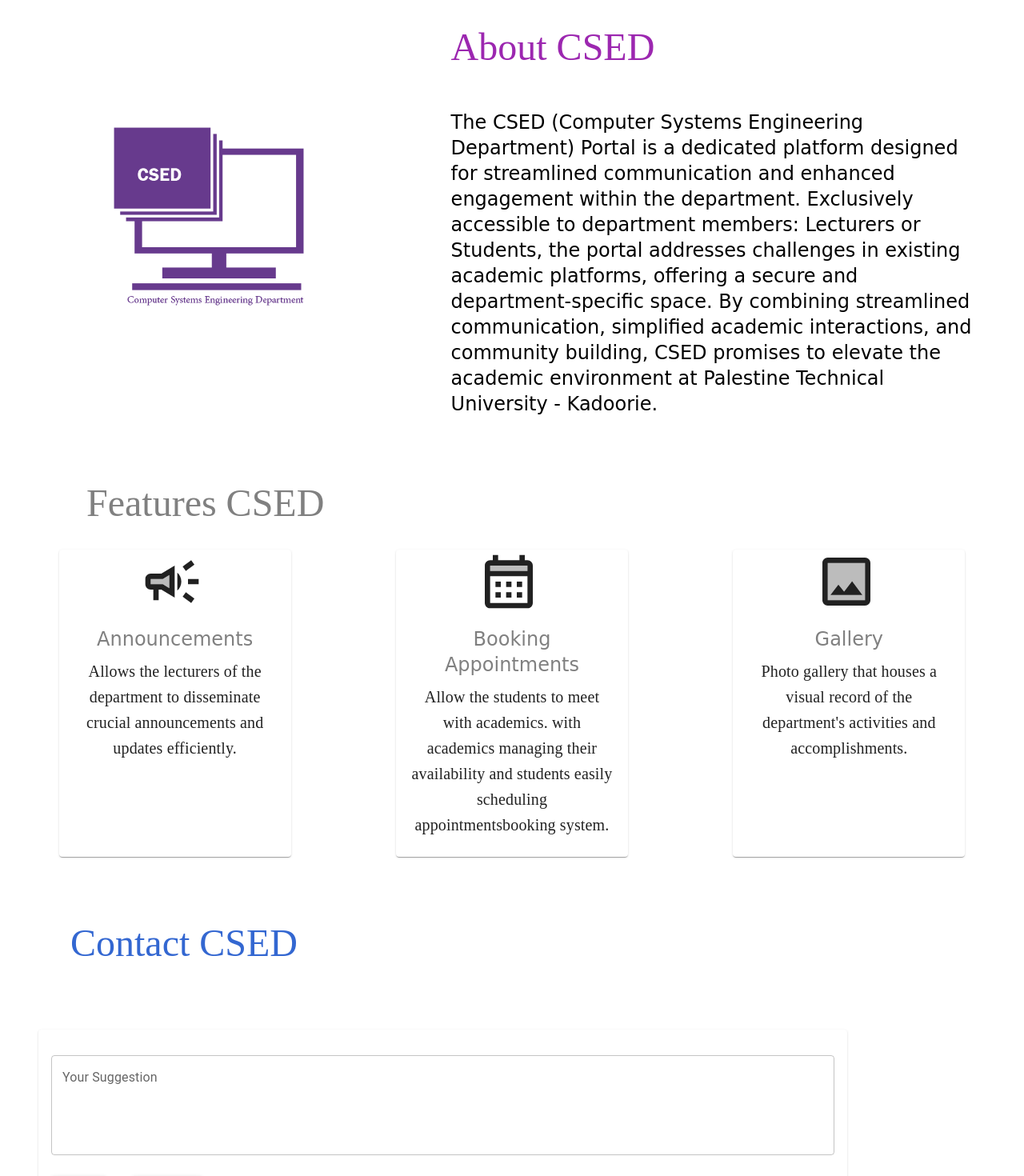
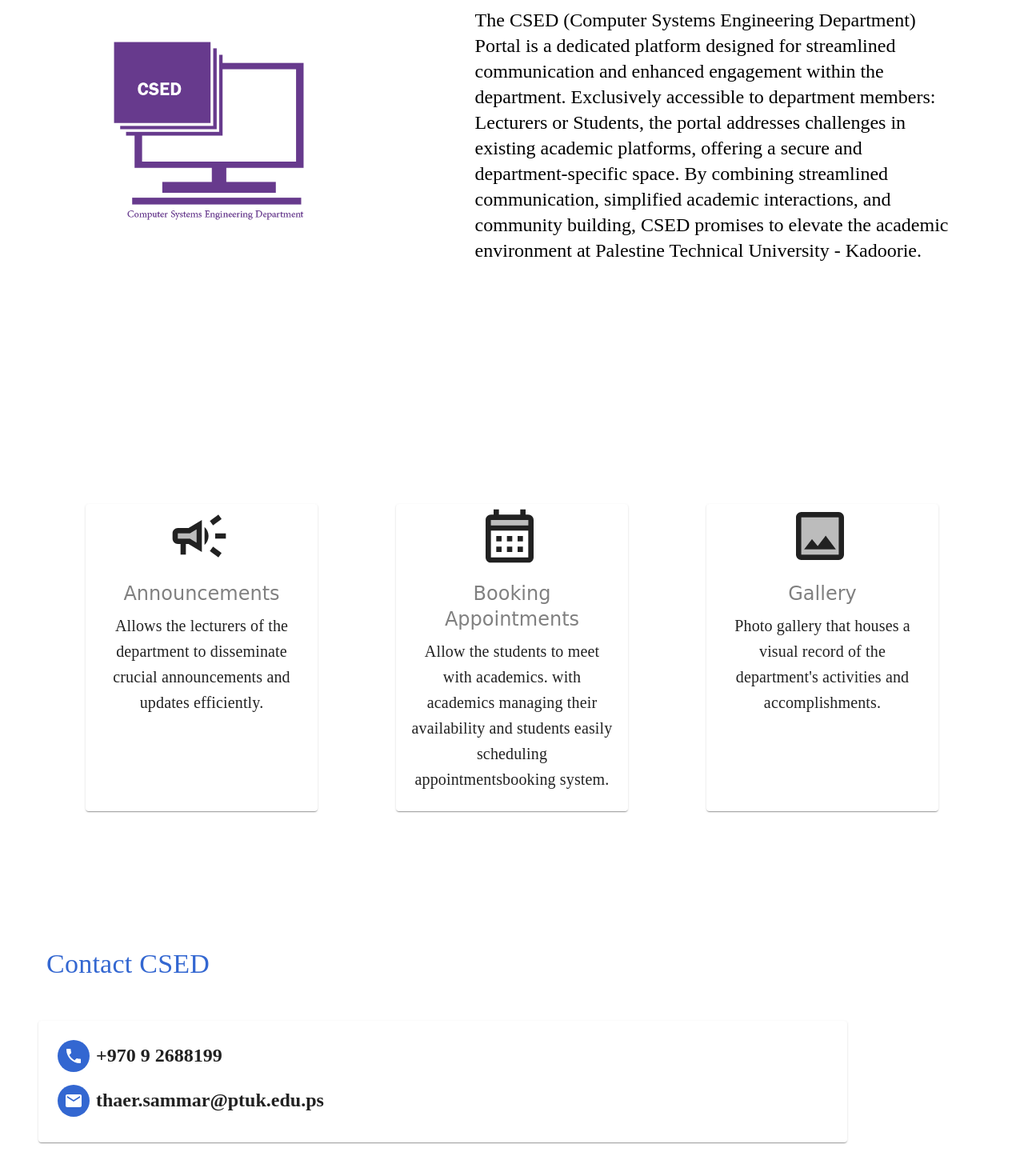
Before and after one commit to Maymoona12/CSED, a React (Vite) app in the folder Frontend/: page /landingPage in a window 1280 px wide. Shown: the part 640-2110 px from the top of the page at 80% size. Built offline with nearby package versions, Linux system fonts and the light colour scheme.

Commit message:
edit lading page

```diff
--- a/Frontend/src/pages/general-pages/CoverPage/About.jsx
+++ b/Frontend/src/pages/general-pages/CoverPage/About.jsx
@@ -4,19 +4,44 @@ import Logo from "../../../../CoverImages/logo.png";
 
 const About = () => {
   return (
-    <div style={{ display: "flex", alignItems: "center", justifyContent: "space-between" }}>
+    <div
+      style={{
+        display: "flex",
+        alignItems: "center",
+        justifyContent: "space-between",
+      }}
+    >
       <div>
         <img src={Logo} alt="Logo" style={{ width: "100%", height: "auto" }} />
       </div>
 
       <div style={{ maxWidth: "60%" }}>
-        <Typography variant="h3" component="div" color="secondary" sx={{  margin: "50px" , fontFamily: "Brush Script MT"}}>
-         About CSED
-        </Typography>
-        <Typography variant="h5" sx={{ margin: "50px " ,fontFamily: "Comic Sans MS"}}>
-          The CSED (Computer Systems Engineering Department) Portal is a dedicated platform designed for streamlined communication and enhanced engagement within the department.
-          Exclusively accessible to department members: Lecturers or Students, the portal addresses challenges in existing academic platforms, offering a secure and department-specific space.
-          By combining streamlined communication, simplified academic interactions, and community building, CSED promises to elevate the academic environment at Palestine Technical University - Kadoorie.
+        {/* <Typography
+          variant="h3"
+          component="div"
+          color="secondary"
+          sx={{
+            margin: "65px",
+            fontFamily: "	Brush Script MT",
+          }}
+        >
+          About CSED
+        </Typography> */}
+        <Typography
+          variant="h5"
+          sx={{
+            margin: "80px",
+            fontFamily: "ADVERTISEMENT",
+          }}
+        >
+          The CSED (Computer Systems Engineering Department) Portal is a
+          dedicated platform designed for streamlined communication and enhanced
+          engagement within the department. Exclusively accessible to department
+          members: Lecturers or Students, the portal addresses challenges in
+          existing academic platforms, offering a secure and department-specific
+          space. By combining streamlined communication, simplified academic
+          interactions, and community building, CSED promises to elevate the
+          academic environment at Palestine Technical University - Kadoorie.
         </Typography>
       </div>
     </div>
--- a/Frontend/src/pages/general-pages/CoverPage/Contact.jsx
+++ b/Frontend/src/pages/general-pages/CoverPage/Contact.jsx
@@ -1,48 +1,45 @@
 import React from "react";
 import Typography from "@mui/material/Typography";
-import TextField from "@mui/material/TextField";
-import Button from "@mui/material/Button";
 import Card from "@mui/material/Card";
 import CardContent from "@mui/material/CardContent";
+import PhoneIcon from "@mui/icons-material/Phone";
+import EmailIcon from "@mui/icons-material/Email";
+import LocationOnIcon from "@mui/icons-material/LocationOn";
+import { Avatar } from "@mui/material";
 
 const Contact = () => {
-  const handleSend = () => {
-    // Simulate sending an email to the admin
-    // In a real-world scenario, make an API call to the server to send the suggestion
-    const suggestion = document.getElementById("suggestion").value;
-
-    // Clear the form or perform other actions as needed
-    document.getElementById("suggestion").value = "";
-  };
-
-  const handleCancel = () => {
-    // Clear the form when the "Cancel" button is clicked
-    document.getElementById("suggestion").value = "";
-  };
-
   return (
     <div>
-      <Typography variant="h3" component="div" sx={{ color: "Highlight", marginBottom: 2, fontFamily: "Brush Script MT", margin: "80px" }}>
+      <Typography
+        variant="h4"
+        component="div"
+        sx={{
+          color: "Highlight",
+          marginBottom: 2,
+          fontFamily: "ADVERTISEMENT",
+          margin: "50px",
+        }}
+      >
         Contact CSED
       </Typography>
-      <Card sx={{ maxWidth: "80%", margin: "40px", marginTop: "0px" }}>
+      <Card sx={{ maxWidth: "80%", margin: "40px" }}>
         <CardContent>
-          <form>
-            <TextField
-              id="suggestion"
-              label="Your Suggestion"
-              multiline
-              rows={4}
-              margin="normal"
-              style={{ width: "100%", marginBottom: 2 }}
-            />
-            <Button variant="contained" color="primary" onClick={handleSend} sx={{ marginRight: 2, marginTop: 3 }}>
-              Send
-            </Button>
-            <Button variant="contained" color="inherit" onClick={handleCancel} sx={{ marginLeft: 2, marginTop: 3 }}>
-              Cancel
-            </Button>
-          </form>
+          <div style={{ display: "flex", alignItems: "center" }}>
+            <Avatar sx={{ m: 1, bgcolor: "Highlight" }}>
+              <PhoneIcon />
+            </Avatar>
+            <Typography component="h1" variant="h7" sx={{ fontSize: "1.5rem" }}>
+              +970 9 2688199
+            </Typography>
+          </div>
+          <div style={{ display: "flex", alignItems: "center" }}>
+            <Avatar sx={{ m: 1, bgcolor: "Highlight" }}>
+              <EmailIcon />
+            </Avatar>
+            <Typography component="h1" variant="h7" sx={{ fontSize: "1.5rem" }}>
+              thaer.sammar@ptuk.edu.ps
+            </Typography>
+          </div>
         </CardContent>
       </Card>
     </div>
--- a/Frontend/src/pages/general-pages/CoverPage/Feature.jsx
+++ b/Frontend/src/pages/general-pages/CoverPage/Feature.jsx
@@ -3,29 +3,64 @@ import Typography from "@mui/material/Typography";
 import Card from "@mui/material/Card";
 import CardContent from "@mui/material/CardContent";
 import CardMedia from "@mui/material/CardMedia";
-import CampaignTwoToneIcon from '@mui/icons-material/CampaignTwoTone';
-import CalendarMonthTwoToneIcon from '@mui/icons-material/CalendarMonthTwoTone';
-import InsertPhotoTwoToneIcon from '@mui/icons-material/InsertPhotoTwoTone';
+import CampaignTwoToneIcon from "@mui/icons-material/CampaignTwoTone";
+import CalendarMonthTwoToneIcon from "@mui/icons-material/CalendarMonthTwoTone";
+import InsertPhotoTwoToneIcon from "@mui/icons-material/InsertPhotoTwoTone";
 
 const Feature = () => {
   return (
     <div>
-      <Typography variant="h3" component="div" sx={{ color: "grey", marginBottom: 2, fontFamily: "Brush Script MT", margin: "30px 100px" }}>
+      <Typography
+        variant="h3"
+        component="div"
+        sx={{
+          fontFamily: "Brush Script MT",
+          margin: "65px",
+          marginBottom: "5px",
+          color: "white",
+        }}
+      >
         Features CSED
       </Typography>
-      <div style={{ display: "flex", justifyContent: "space-around" }}>
+
+      <div
+        style={{
+          display: "flex",
+          justifyContent: "space-around",
+          margin: "50px",
+          marginTop: "100px",
+        }}
+      >
         {/* Card 1 */}
-        <Card sx={{ width: "290px"}}>
+        <Card sx={{ width: "290px" }}>
           <CardMedia
             component={CampaignTwoToneIcon}
-            style={{  marginLeft:"35%" ,fontSize: 80, display: "flex", justifyContent: "center", alignItems: "center", height: "auto" }}
+            style={{
+              marginLeft: "35%",
+              fontSize: 80,
+              display: "flex",
+              justifyContent: "center",
+              alignItems: "center",
+              height: "auto",
+            }}
           />
           <CardContent>
-            <Typography variant="h5" align="center"fontFamily="Comic Sans MS" color="grey">
+            <Typography
+              variant="h5"
+              align="center"
+              fontFamily="Comic Sans MS"
+              color="grey"
+            >
               Announcements
             </Typography>
-            <Typography variant="h6" align="center"fontFamily="Corbel"  marginTop={1}>
-            Allows the lecturers of the department to disseminate crucial announcements and updates efficiently.
+            <Typography
+              variant="h6"
+              align="center"
+              fontFamily="Corbel"
+              marginTop={1}
+            >
+              Allows the lecturers of the department to disseminate crucial
+              announcements and updates efficiently.
             </Typography>
           </CardContent>
         </Card>
@@ -33,14 +68,33 @@ const Feature = () => {
         <Card sx={{ width: "290px" }}>
           <CardMedia
             component={CalendarMonthTwoToneIcon}
-            style={{marginLeft:"35%", fontSize: 80, display: "flex", justifyContent: "center", alignItems: "center", height: "auto" }}
+            style={{
+              marginLeft: "35%",
+              fontSize: 80,
+              display: "flex",
+              justifyContent: "center",
+              alignItems: "center",
+              height: "auto",
+            }}
           />
           <CardContent>
-            <Typography variant="h5" align="center" fontFamily="Comic Sans MS" color="grey">
+            <Typography
+              variant="h5"
+              align="center"
+              fontFamily="Comic Sans MS"
+              color="grey"
+            >
               Booking Appointments
             </Typography>
-            <Typography variant="h6" align="center"fontFamily="Corbel"  marginTop={1}>
-            Allow the students to meet with academics. with academics managing their availability and students easily scheduling appointmentsbooking system.
+            <Typography
+              variant="h6"
+              align="center"
+              fontFamily="Corbel"
+              marginTop={1}
+            >
+              Allow the students to meet with academics. with academics managing
+              their availability and students easily scheduling
+              appointmentsbooking system.
             </Typography>
           </CardContent>
         </Card>
@@ -48,14 +102,32 @@ const Feature = () => {
         <Card sx={{ width: "290px" }}>
           <CardMedia
             component={InsertPhotoTwoToneIcon}
-            style={{ marginLeft:"35%" ,fontSize: 80, display: "flex", justifyContent: "center", alignItems: "center", height: "auto" }}
+            style={{
+              marginLeft: "35%",
+              fontSize: 80,
+              display: "flex",
+              justifyContent: "center",
+              alignItems: "center",
+              height: "auto",
+            }}
           />
           <CardContent>
-            <Typography variant="h5" align="center" fontFamily="Comic Sans MS" color="grey">
+            <Typography
+              variant="h5"
+              align="center"
+              fontFamily="Comic Sans MS"
+              color="grey"
+            >
               Gallery
             </Typography>
-            <Typography variant="h6" align="center"fontFamily="Corbel" marginTop={1}>
-            Photo gallery that houses a visual record of the department's activities and accomplishments.
+            <Typography
+              variant="h6"
+              align="center"
+              fontFamily="Corbel"
+              marginTop={1}
+            >
+              Photo gallery that houses a visual record of the department's
+              activities and accomplishments.
             </Typography>
           </CardContent>
         </Card>
--- a/Frontend/src/pages/general-pages/CoverPage/Homepage.jsx
+++ b/Frontend/src/pages/general-pages/CoverPage/Homepage.jsx
@@ -142,14 +142,14 @@ export default function Homepage() {
             sx={{
               flex: 1,
               textAlign: "center",
-            marginTop: "80px",
+              marginTop: "100px",
               display: "flex",
               justifyContent: "space-between",
             }}
           >
             <div style={{ flex: 1, textAlign: "center" }}>
               <Typography
-              variant="h3"
+                variant="h4"
                 component="div"
                 sx={{
                   fontFamily: "Bradley Hand ITC",
@@ -158,9 +158,9 @@ export default function Homepage() {
                   marginBottom: "0px",
                 }}
               >
-              “Coding, it's an endless process of trial and error, of trying to
-              get the right command in the right place, with sometimes just a
-              semicolon making the difference between success and failure."
+                “Coding, it's an endless process of trial and error, of trying
+                to get the right command in the right place, with sometimes just
+                a semicolon making the difference between success and failure."
               </Typography>
             </div>
             <div>
@@ -177,13 +177,16 @@ export default function Homepage() {
           </Box>
         </Box>
       </div>
-      <div id="about">
+      <div id="about" style={{ marginBottom: "20px" }}>
+        {/* Add margin-bottom to create space between the sections */}
         <About />
       </div>
-      <div id="feature">
+      <div id="feature" style={{ marginBottom: "170px" }}>
+        {/* Add margin-bottom to create space between the sections */}
         <Feature />
       </div>
-      <div id="contact">
+      <div id="contact" style={{ marginBottom: "50px" }}>
+        {/* Add margin-bottom to create space between the sections */}
         <Contact />
       </div>
     </>
--- a/Frontend/src/pages/general-pages/Signup/signup.jsx
+++ b/Frontend/src/pages/general-pages/Signup/signup.jsx
@@ -120,7 +120,6 @@ export default function Signup() {
               <LockOutlinedIcon />
             </Avatar>
             <Typography component="h1" variant="h5" sx={{ fontSize: "1.5rem" }}>
-              {" "}
               {/* Adjusted font size */}
               Sign Up
             </Typography>
```
Lines whose indentation alone changed are shown as unchanged.
